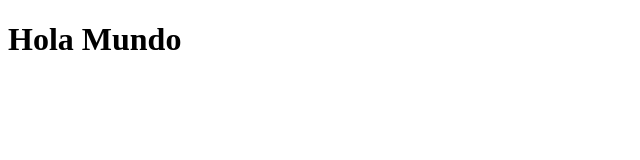
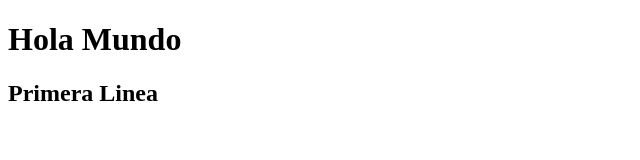
Before and after one commit to Crisops/new-proyect, a plain HTML site: page index.html in a window 1280 px wide. Shown: the whole page, without its empty margins (0-640 px from the left). Drawn offline with Linux system fonts and the light colour scheme.

Commit message:
Ahora la estructura HTML tiene una nueva linea

```diff
--- a/index.html
+++ b/index.html
@@ -7,5 +7,7 @@
 
 	<h1>Hola Mundo</h1>
 
+	<h2>Primera Linea</h2>
+
 </body>
 </html>
```
